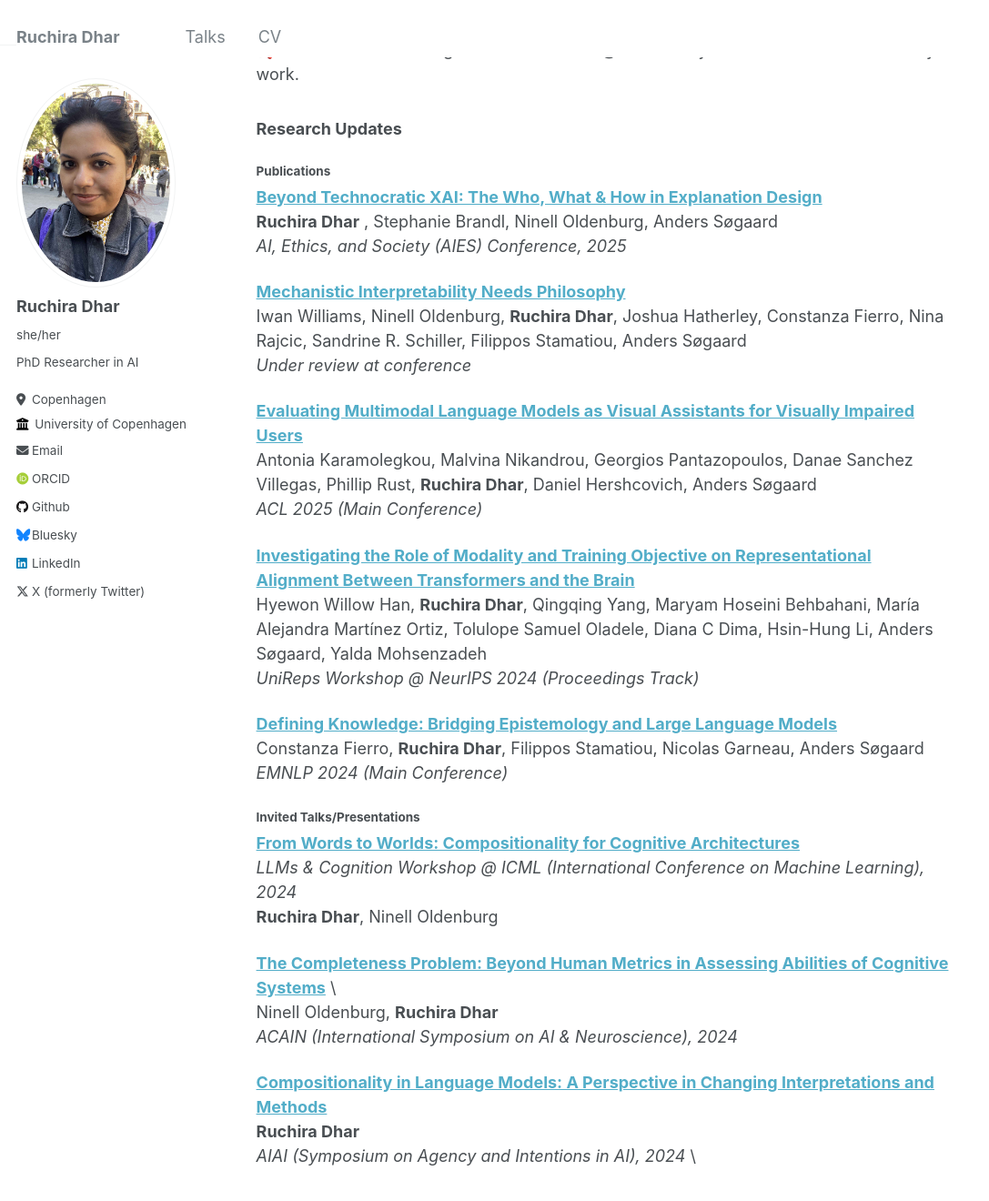
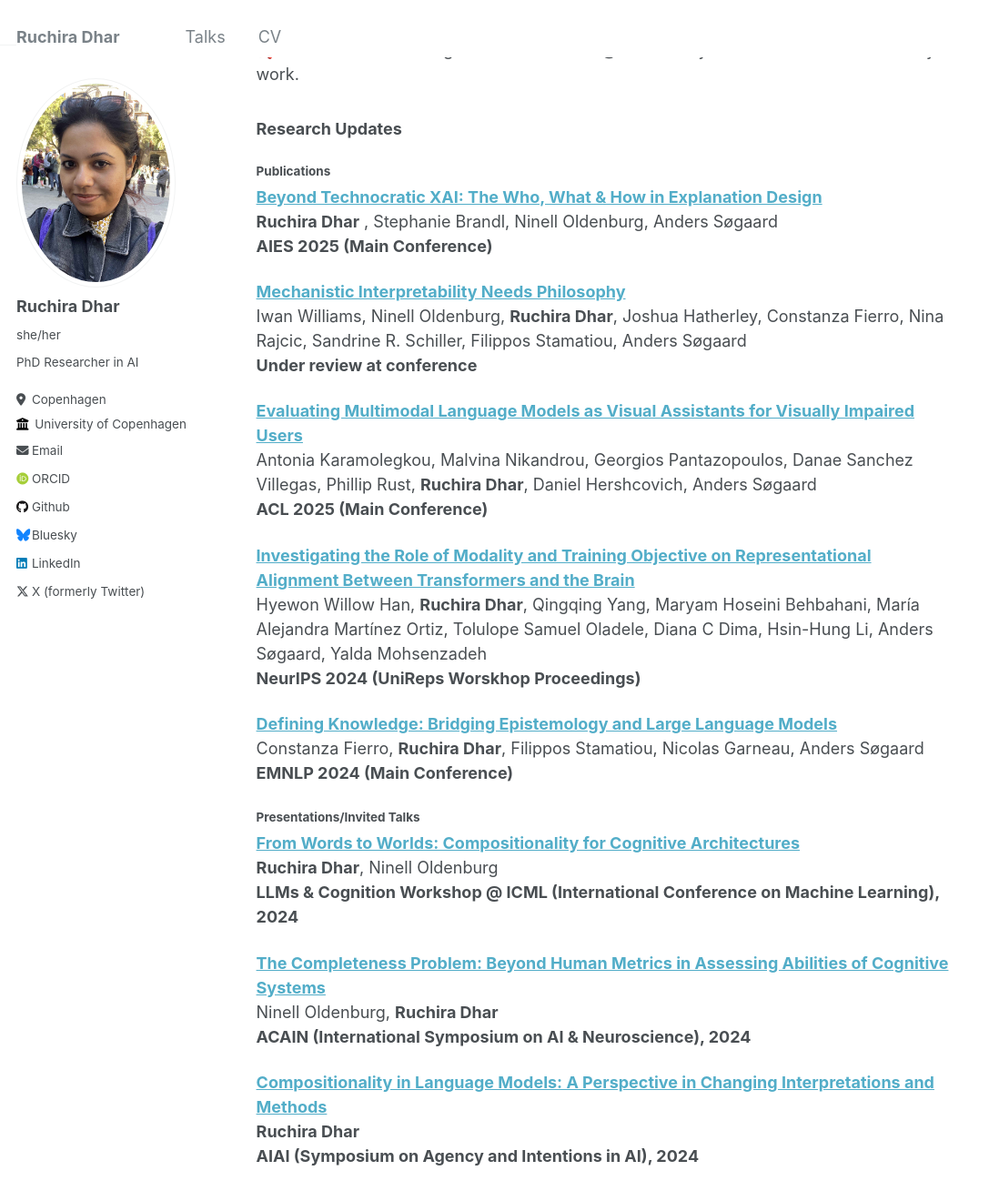
Before and after one commit to ruchiradhar/ruchiradhar.github.io, a Jekyll site: the page built from _pages/about.md, in a window 1280 px wide and 1400 px high, scrolled down 663 px. Shown: the top 1320 px of the window at 91% size, without its empty margins (0-1087 px from the left). Built offline with Jekyll 4.4.1, drawn with Linux system fonts in a browser that asks for light colours; some web fonts are replaced.

Commit message:
Technical Edits

```diff
--- a/_pages/about.md
+++ b/_pages/about.md
@@ -28,34 +28,34 @@ redirect_from:
 
 **[Beyond Technocratic XAI: The Who, What & How in Explanation Design](https://arxiv.org/abs/2508.09231)** \
 **Ruchira Dhar** , Stephanie Brandl, Ninell Oldenburg, Anders Søgaard \
-*AI, Ethics, and Society (AIES) Conference, 2025*
+**AIES 2025 (Main Conference)**
 
 **[Mechanistic Interpretability Needs Philosophy](https://arxiv.org/abs/2506.18852)** \
 Iwan Williams, Ninell Oldenburg, **Ruchira Dhar**, Joshua Hatherley, Constanza Fierro, Nina Rajcic, Sandrine R. Schiller, Filippos Stamatiou, Anders Søgaard \
-*Under review at conference*
+**Under review at conference**
 
 **[Evaluating Multimodal Language Models as Visual Assistants for Visually Impaired Users](https://aclanthology.org/2025.acl-long.1260/)** \
 Antonia Karamolegkou, Malvina Nikandrou, Georgios Pantazopoulos, Danae Sanchez Villegas, Phillip Rust, **Ruchira Dhar**, Daniel Hershcovich, Anders Søgaard \
-*ACL 2025 (Main Conference)*
+**ACL 2025 (Main Conference)**
 
 **[Investigating the Role of Modality and Training Objective on Representational Alignment Between Transformers and the Brain](https://openreview.net/forum?id=t4CnKu6yXn#discussion)** \
 Hyewon Willow Han, **Ruchira Dhar**, Qingqing Yang, Maryam Hoseini Behbahani, María Alejandra Martínez Ortiz, Tolulope Samuel Oladele, Diana C Dima, Hsin-Hung Li, Anders Søgaard, Yalda Mohsenzadeh \
-*UniReps Workshop @ NeurIPS 2024 (Proceedings Track)*
+**NeurIPS 2024 (UniReps Worskhop Proceedings)**
 
 **[Defining Knowledge: Bridging Epistemology and Large Language Models](https://aclanthology.org/2024.emnlp-main.900/)** \
 Constanza Fierro, **Ruchira Dhar**, Filippos Stamatiou, Nicolas Garneau, Anders Søgaard \
-*EMNLP 2024 (Main Conference)*
+**EMNLP 2024 (Main Conference)**
 
-#### Invited Talks/Presentations
+#### Presentations/Invited Talks
 
 **[From Words to Worlds: Compositionality for Cognitive Architectures](https://openreview.net/forum?id=2eA9b52PAW)** \
-*LLMs & Cognition Workshop @ ICML (International Conference on Machine Learning), 2024* \
-**Ruchira Dhar**, Ninell Oldenburg
+**Ruchira Dhar**, Ninell Oldenburg \
+**LLMs & Cognition Workshop @ ICML (International Conference on Machine Learning), 2024**
 
 **[The Completeness Problem: Beyond Human Metrics in Assessing Abilities of Cognitive Systems](https://acain2024.icas.events/symposium/)** \
 Ninell Oldenburg, **Ruchira Dhar** \
-*ACAIN (International Symposium on AI & Neuroscience), 2024*
+**ACAIN (International Symposium on AI & Neuroscience), 2024**
 
 **[Compositionality in Language Models: A Perspective in Changing Interpretations and Methods](https://ail-workshop.github.io/aiai-conference/program.html)** \
 **Ruchira Dhar** \
-*AIAI (Symposium on Agency and Intentions in AI), 2024* \
+**AIAI (Symposium on Agency and Intentions in AI), 2024**
```
